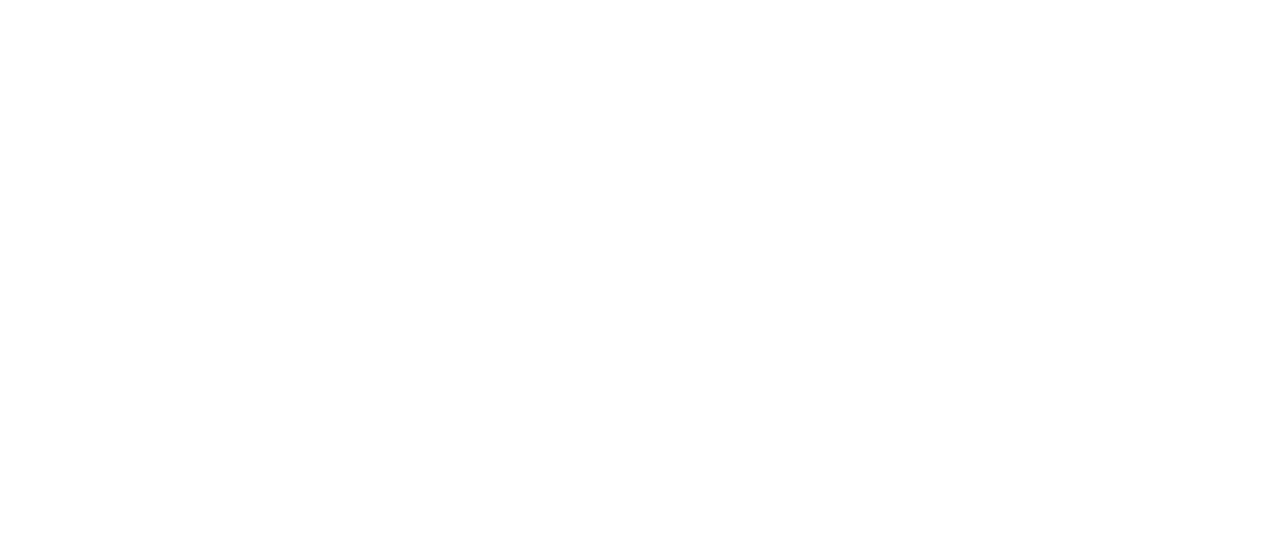
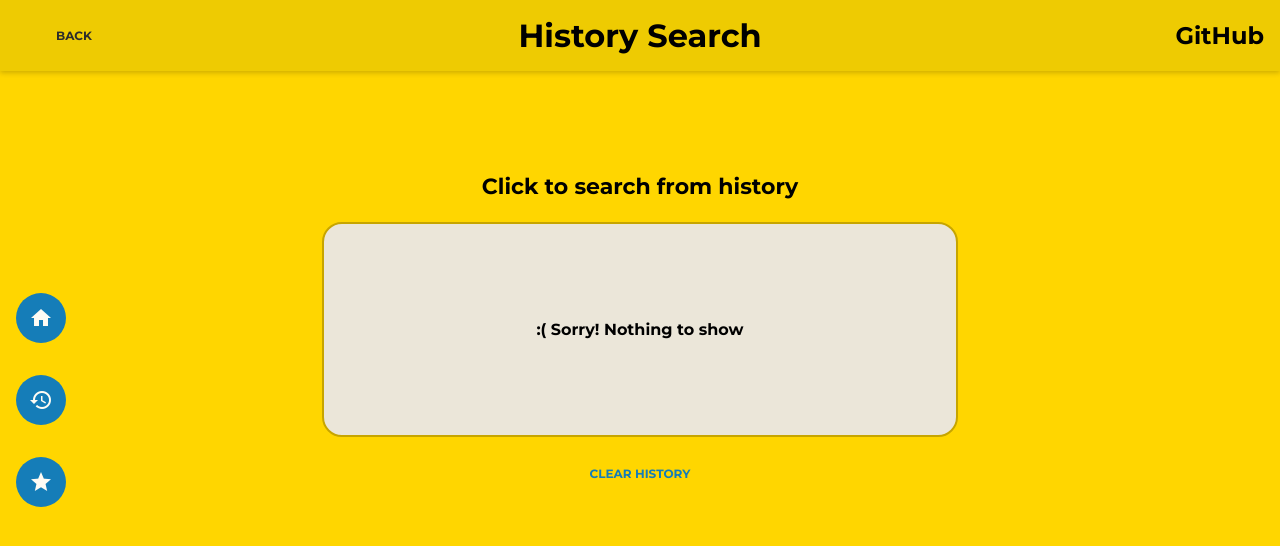
Before and after one commit to isaac-pj/Github_Explorer, a React (Create React App) app: page /history in a window 1280 px wide. Shown: the top 546 px of the page. Built offline with nearby package versions, Linux system fonts and the light colour scheme.

Commit message:
feat(pages): add history page

```diff
--- a/src/pages/History/History.jsx
+++ b/src/pages/History/History.jsx
@@ -1,6 +1,140 @@
-import React from "react";
-// import { Container } from './styles';
+import React, { useState, useEffect } from "react";
+import { useHistory } from "react-router-dom";
+import moment from "moment";
 
-const HistoryPage = () => null;
+import * as Styled from "./History.style";
+import * as Github from "../../services/Github/GithubService";
+
+import PageContainer from "../../components/Composed/PageContainer";
+import NavigationBar from "../../components/Composed/NavigationBar";
+import PageContent from "../../components/Composed/PageContent";
+import PageNavigation from "../../components/Composed/PageNavigation";
+import { ClearButton } from "../../components/Simples/Buttons";
+import { If, Wrapper } from "../../components/Simples/Support";
+import { Text } from "../../components/Simples/Texts";
+import { Panel } from "../../components/Simples/Panel";
+import ListItem from "../../components/Composed/ListItem";
+import colors from "../../theme/colors";
+import { SpinLoading } from "../../components/Simples/Loaders";
+
+const HistoryPage = () => {
+  const history = useHistory();
+  const [searchHistory, setSearchHistory] = useState([]);
+  const [searchResult, setSearchResult] = useState(true);
+  const [isLoadingSearch, setIsLoadingSearch] = useState(false);
+
+  useEffect(() => {
+    const history = JSON.parse(localStorage.getItem("history"));
+    // console.log(history);
+    setSearchHistory(history || []);
+  }, []);
+
+  const searchUsers = async (search) => {
+    setIsLoadingSearch(true);
+    const data = await Github.searchUser(search);
+    if (!data?.items?.length) {
+      setSearchResult(false);
+    } else {
+      history.push({
+        pathname: "/search",
+        state: {
+          users: await getUsers(data.items),
+        },
+      });
+    }
+    setIsLoadingSearch(false);
+  };
+
+  const getUsers = async (arr) => {
+    return await Promise.all(
+      arr.map((user) => {
+        return Github.request(user.url);
+      })
+    );
+  };
+
+  const clearHistory = () => {
+    localStorage.removeItem("history");
+    setSearchHistory([]);
+  };
+
+  const _renderHeader = () => (
+    <NavigationBar
+      start={
+        <ClearButton
+          action={() => history.goBack()}
+          name="back"
+          color={colors.textDark}
+        />
+      }
+      end={
+        <Text weight="bold" margin="1em 0 0 0" size="24px" children="GitHub" />
+      }
+    >
+      <Wrapper align="center" fill="fill">
+        <Text size="32px" weight="bold">
+          History Search
+        </Text>
+      </Wrapper>
+    </NavigationBar>
+  );
+
+  const _renderHistoryList = () =>
+    searchHistory.map((item) => (
+      <ListItem
+        end={
+          <Text size="14px">
+            {moment(item.date).format("MMMM Do YYYY, h:mm")}
+          </Text>
+        }
+        key={item.date}
+        action={() => searchUsers(item.search)}
+      >
+        <Text weight="bold" mode="block">
+          {item.search}
+        </Text>
+      </ListItem>
+    ));
+
+  return (
+    <PageContainer header={_renderHeader}>
+      <PageNavigation
+        pages={[
+          { url: "/home", name: "home", icon: "home" },
+          { url: "/history", name: "history", icon: "history" },
+          { url: "/ranking", name: "ranking", icon: "star" },
+        ]}
+      />
+      <PageContent>
+        <Text
+          size="22px"
+          weight="bold"
+          margin="1em 0"
+          mode="block"
+          align="center"
+        >
+          Click to search from history
+        </Text>
+        <If check={!isLoadingSearch}>
+          <Panel>
+            <Styled.ListView>
+              {_renderHistoryList()}
+              <If check={!searchHistory?.length}>
+                <Text weight="bold" margin="5em 0" mode="block" align="center">
+                  :( Sorry! Nothing to show
+                </Text>
+              </If>
+            </Styled.ListView>
+          </Panel>
+          <Wrapper margin="1em 0" fill="fill" align="center">
+            <ClearButton action={clearHistory} name="clear history" />
+          </Wrapper>
+        </If>
+
+        <SpinLoading margin="5em auto" active={isLoadingSearch} />
+      </PageContent>
+    </PageContainer>
+  );
+};
 
 export default HistoryPage;
--- a/src/pages/History/History.style.js
+++ b/src/pages/History/History.style.js
@@ -1 +1,3 @@
 import styled from "styled-components";
+
+export const ListView = styled.section``;
```
